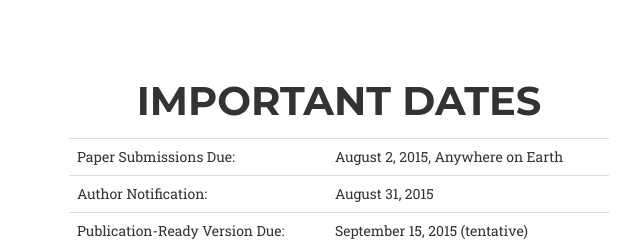
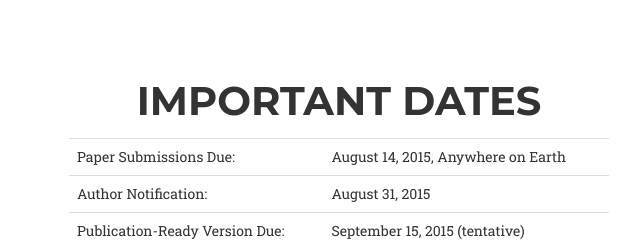
Before and after one commit to dehpc15/dehpc15.github.io, a plain HTML site: page index.html in a window 1280 px wide. Shown: the part 2500-2741 px from the top of the page, 301-941 px from the left. Drawn offline with nearby package versions, Linux system fonts and the light colour scheme; a web font is replaced by a local one.

Commit message:
Updated submission due date

```diff
--- a/index.html
+++ b/index.html
@@ -166,7 +166,7 @@
                     <tbody>
                         <tr>
                             <td>Paper Submissions Due:</td>
-                            <td>August 2, 2015, Anywhere on Earth</td>
+                            <td>August 14, 2015, Anywhere on Earth</td>
                         </tr>
                         <tr>
                             <td>Author Notification:</td>
```
